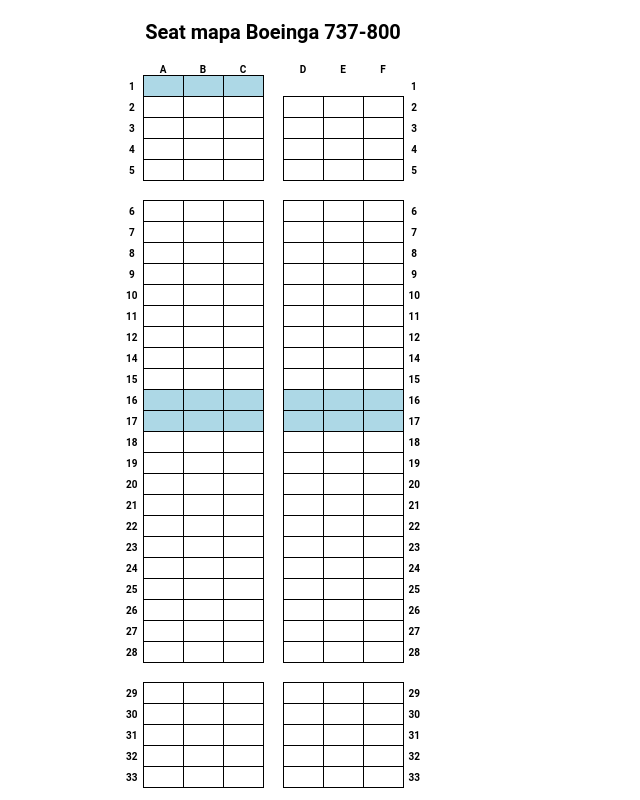
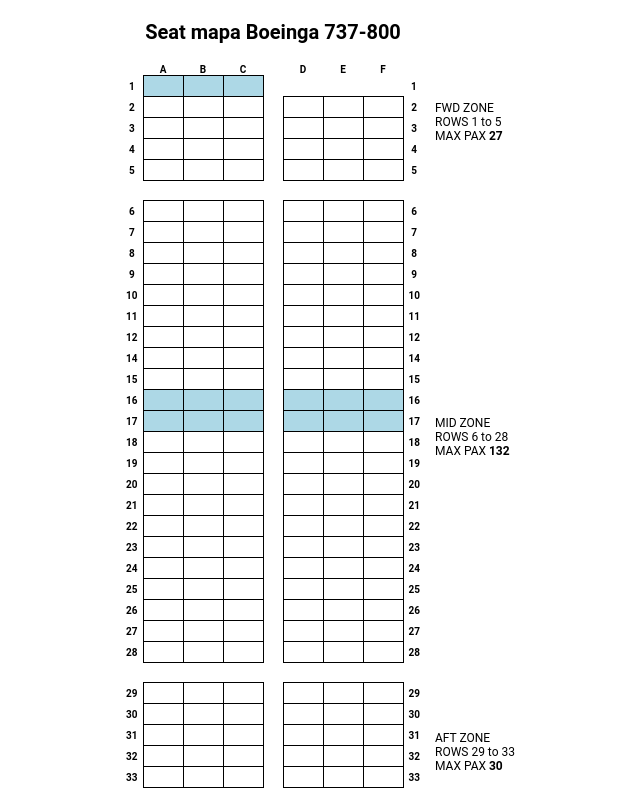
Before and after one commit to TenaciousHare/ManualBoarding, a React (Vite) app: page / in a window 1280 px wide. Shown: the top 800 px of the page, without its empty margins (367-1007 px from the left). Built offline with nearby package versions, Linux system fonts and the light colour scheme.

Commit message:
Added component for seatmap section labels, and relevant styles

```diff
--- a/src/App.jsx
+++ b/src/App.jsx
@@ -5,6 +5,7 @@
 import { SeatMap } from "./components/SeatMap";
 import { Totals } from "./components/Totals";
 import { ControlPanel } from "./components/ControlPanel";
+import { SeatMapLabels } from "./components/SeatMapLabels";
 
 export const App = () => {
   const [seatsValues, setSeatsValues] = useState([]);
@@ -34,7 +35,10 @@
   return (
     <div className="wrapper">
       <h1>Seat mapa Boeinga 737-800</h1>
-      <SeatMap seatsValues={seatsValues} />
+      <div className="column_wrapper">
+        <SeatMap seatsValues={seatsValues} />
+        <SeatMapLabels />
+      </div>
       <Totals />
       <ControlPanel
         onPrint={handlePrintSeatMap}
--- /dev/null
+++ b/src/components/SeatMapLabels.jsx
@@ -0,0 +1,27 @@
+export function SeatMapLabels() {
+  return (
+    <div className="seatmap_labels">
+      <div className="seatmap_label">
+        <p>FWD ZONE</p>
+        <p>ROWS 1 to 5</p>
+        <p>
+          MAX PAX <strong>27</strong>
+        </p>
+      </div>
+      <div className="seatmap_label">
+        <p>MID ZONE</p>
+        <p>ROWS 6 to 28</p>
+        <p>
+          MAX PAX <strong>132</strong>
+        </p>
+      </div>
+      <div className="seatmap_label">
+        <p>AFT ZONE</p>
+        <p>ROWS 29 to 33</p>
+        <p>
+          MAX PAX <strong>30</strong>
+        </p>
+      </div>
+    </div>
+  );
+}
--- a/src/index.css
+++ b/src/index.css
@@ -17,6 +17,39 @@
   flex-direction: column;
   justify-content: center;
   align-items: center;
+}
+
+.column_wrapper {
+  display: flex;
+  margin-left: 100px;
+  justify-content: center;
+  align-items: center;
+}
+
+.seatmap_labels {
+  width: 100px;
+  height: 700px;
+  position: relative;
+}
+.seatmap_label {
+  position: absolute;
+  margin-left: 10px;
+}
+.seatmap_label:nth-of-type(1) {
+  top: 5%;
+  left: 0;
+}
+.seatmap_label:nth-of-type(2) {
+  top: 50%;
+  left: 0;
+}
+.seatmap_label:nth-of-type(3) {
+  top: 95%;
+  left: 0;
+}
+.seatmap_label p,
+strong {
+  font-size: 1.2rem;
 }
 
 .btn_group {
```
